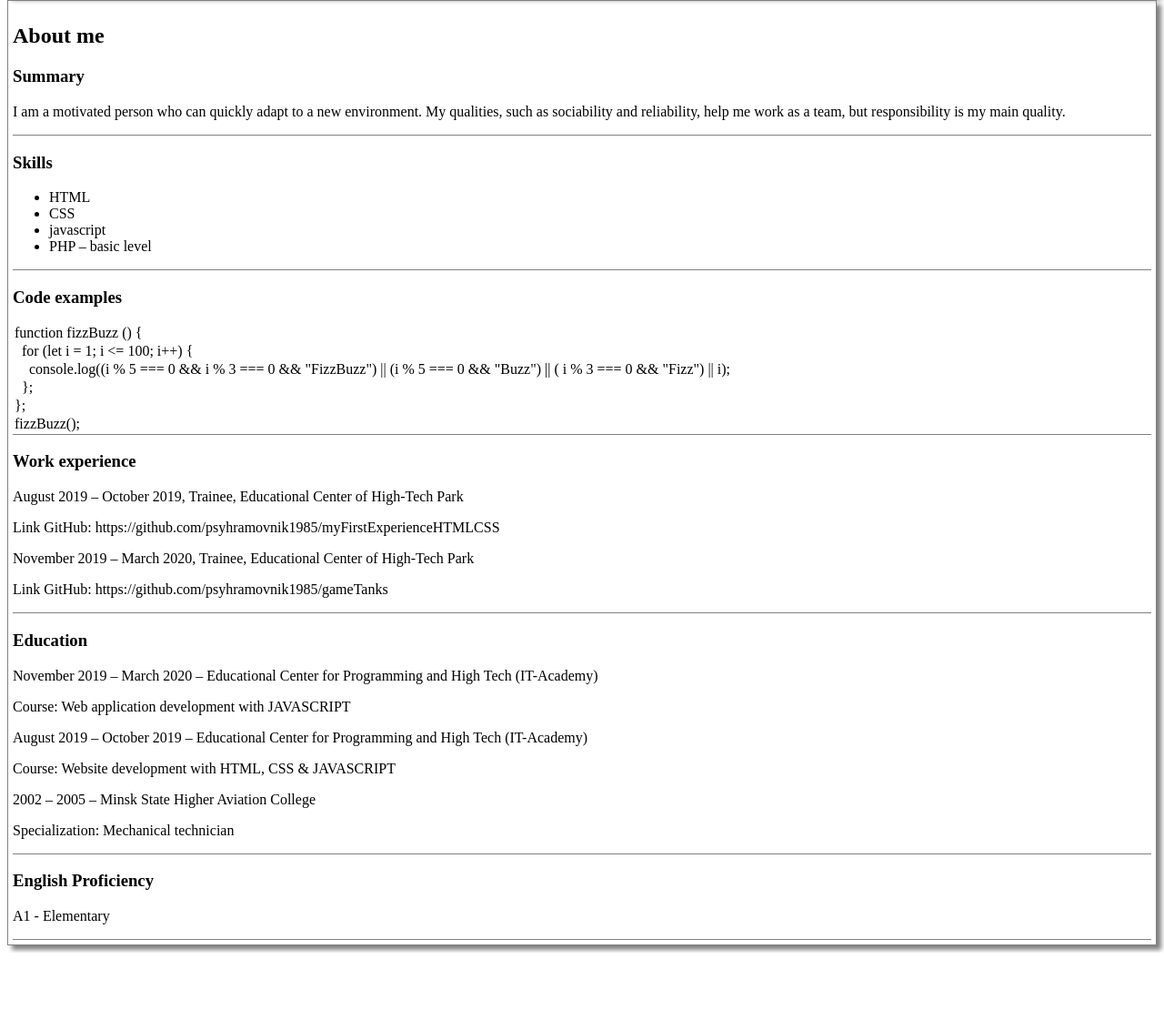
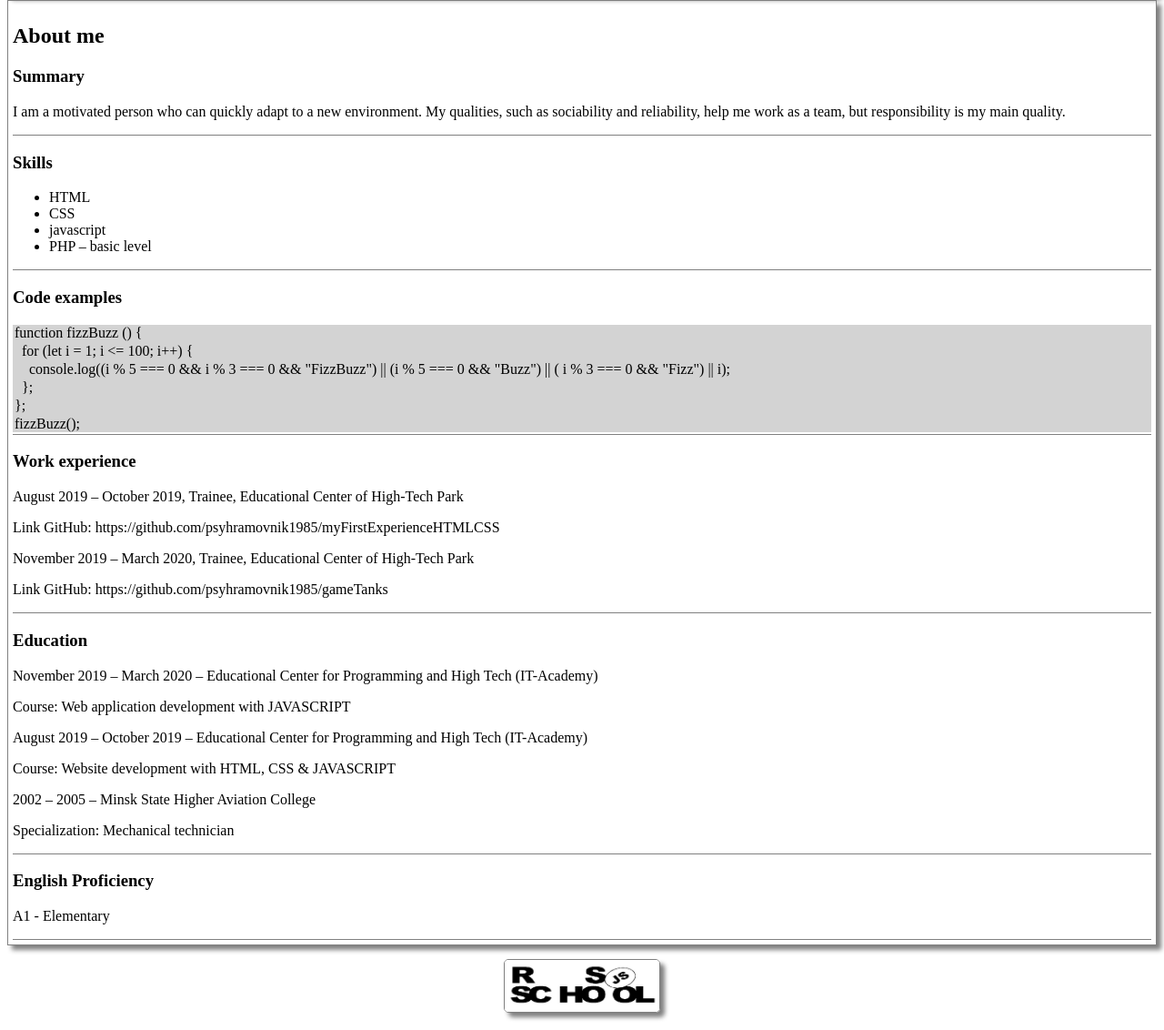
Before and after one commit to psyhramovnik1985/rsschool-cv, a plain HTML site: page index.html in a window 1280 px wide. Shown: the part 564-1696 px from the top of the page at 91% size. Before the commit the page ends 1611 px from the top, so only its background shows below. Drawn offline with Linux system fonts and the light colour scheme.

Commit message:
feat: add footer, image rss, changed tag div on main & section

```diff
--- a/index.html
+++ b/index.html
@@ -21,16 +21,16 @@
 
 </header>
 
-<div class="content">
+<main>
 	<h2>About me</h2>
 
-	<div class="content-summary">
+	<section class="content-summary">
 		<h3>Summary</h3>
 		<p>I am a motivated person who can quickly adapt to a new environment. My qualities, such as sociability and reliability, help me work as a team, but responsibility is my main quality.
 		</p>
-	</div>
+	</section>
 
-	<div class="content-skills">
+	<section class="content-skills">
 		<h3>Skills</h3>
 		<ul>
 			<li>HTML</li>
@@ -38,10 +38,11 @@
 			<li>javascript</li>
 			<li>PHP – basic level</li>
 		</ul>
-	</div>
+	</section>
 
-	<div class="content-code">
+	<section class="content-code">
 		<h3>Code examples</h3>
+		<div>
 			<p>function fizzBuzz () {</p>
 			<p>&nbsp;&nbsp;for (let i = 1; i &lt;= 100; i++) {</p>
 			<p>&nbsp;&nbsp;&nbsp;&nbsp;console.log((i % 5 === 0 && i % 3 === 0 && "FizzBuzz") || (i % 5 === 0 && "Buzz") || ( i % 3 === 0  && "Fizz") || i);</p>
@@ -50,16 +51,18 @@
 			<p>fizzBuzz();</p>
 		</div>
 
-	<div class="content-experience">
+	</section>
+
+	<section class="content-experience">
 		<h3>Work experience</h3>
 		<p>August 2019 – October 2019, Trainee, Educational Center of High-Tech Park </p>
 		<p>Link GitHub: https://github.com/psyhramovnik1985/myFirstExperienceHTMLCSS
 
 		<p>November 2019 – March 2020, Trainee, Educational Center of High-Tech Park</p>
 		<p>Link GitHub: https://github.com/psyhramovnik1985/gameTanks</p>
-	</div>
+	</section>
 
-	<div class="content-education">
+	<section class="content-education">
 		<h3>Education</h3>
 		<p>November 2019 – March 2020 – Educational Center for Programming and High Tech (IT-Academy)</p>
 	    <p>Course: Web application development with JAVASCRIPT</p>
@@ -67,12 +70,15 @@
 		<p>Course: Website development with HTML, CSS & JAVASCRIPT</p>
 		<p>2002 – 2005 – Minsk State Higher Aviation College</p>
 		<p>Specialization: Mechanical technician</p>
-	</div>
+	</section>
 
-	<div class="content-english">
+	<section class="content-english">
 		<h3>English Proficiency</h3>
 		<p>A1 - Elementary</p>
-	</div>
-</div>
+	</section>
+</main>
+<footer>
+	<a href="https://rs.school/js/" title="https://rs.school/js/"><img src="images/rss.jpg"></a>
+</footer>
 </body>
 </html>
--- a/style.css
+++ b/style.css
@@ -38,7 +38,7 @@ header {
 	margin-top: 25%;
 }
 
-.content {
+main {
 	max-width: 1440px;
 	margin: 5px auto;
 	box-shadow: 5px 5px 5px grey;
@@ -46,12 +46,33 @@ header {
 	padding: 5px;
 }
 
-.content > div {
+main section {
 	border-bottom: solid 1px grey;
+}
+
+.content-code > div {
+	background-color: lightgray;
 }
 
 .content-code p {
 	margin: 2px;
+}
+
+footer {
+	max-width: 1440px;
+	margin: 15px auto;
+	text-align: center;
+}
+
+footer img {
+	border: solid gray 1px;
+	border-radius: 5px;
+	box-shadow: 5px 5px 5px grey;
+	width: 170px;
+}
+
+footer img:active {
+	box-shadow: none;
 }
 
 @media only all and (max-width: 1100px) {
@@ -97,7 +118,7 @@ header {
     	margin-top: 15%;
 	}
 
-	.content p {
+	main p {
 		font-size: 12px;
 	}
 }
```
Also changed, not shown: images/rss.jpg (added). Lines whose indentation alone changed are shown as unchanged.
